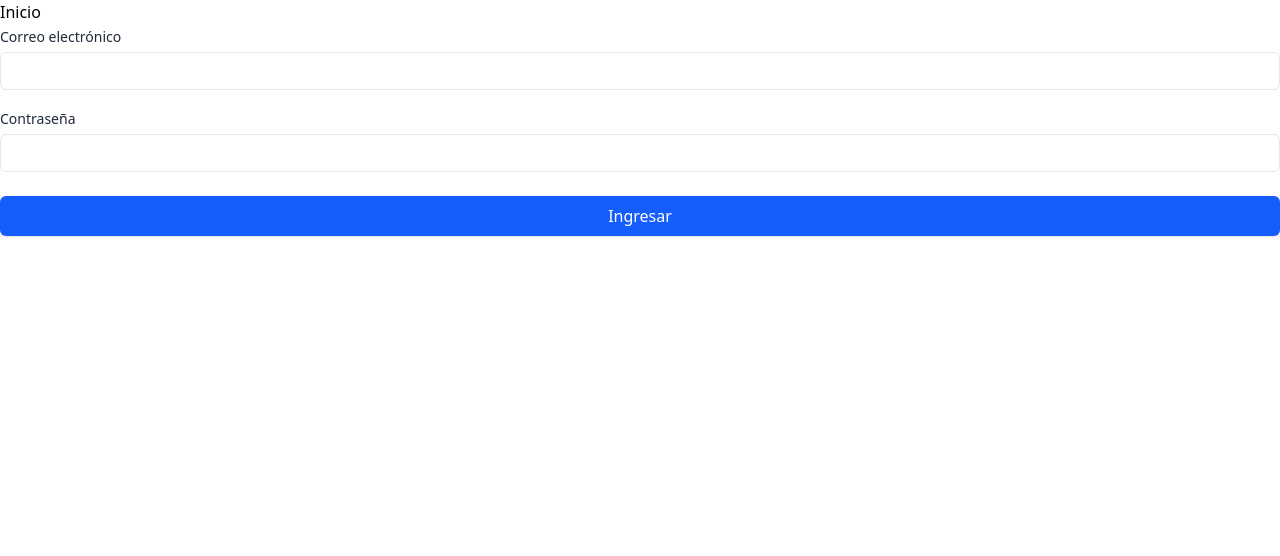
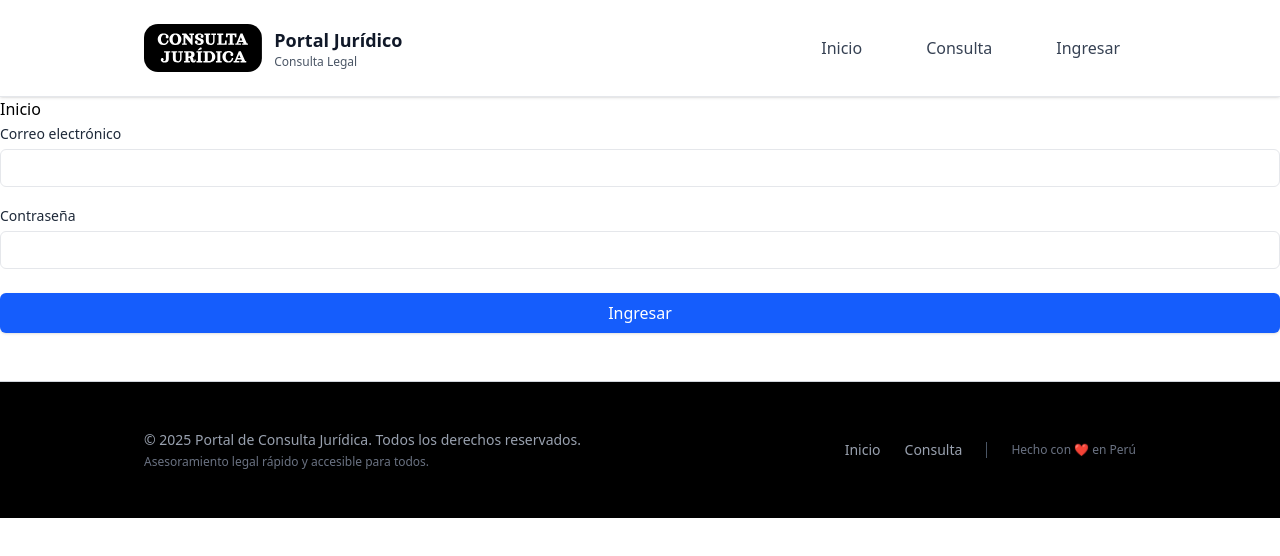
Before and after one commit to IvanGabrielYarupaitanRivera/portal-consulta-juridica, a SvelteKit app: page /ingresar in a window 1280 px wide. Shown: the top 556 px of the page. Built offline with nearby package versions, Linux system fonts and the light colour scheme; no server answers.

Commit message:
Agregar navegación móvil y mejoras en el encabezado del layout

```diff
--- a/src/routes/+layout.svelte
+++ b/src/routes/+layout.svelte
@@ -1,11 +1,27 @@
 <script lang="ts">
 	import '../app.css';
-	import favicon from '$lib/assets/favicon.svg';
 	import { invalidate } from '$app/navigation';
 	import { onMount } from 'svelte';
+	import { page } from '$app/state';
+	import { Menu } from '@lucide/svelte';
+	import Seo from '$lib/components/SEO.svelte';
+	import MobileNav from '$lib/components/MobileNav.svelte';
+	import logo from '$lib/assets/logo.svg';
 
 	let { data, children } = $props();
 	let { session, supabase } = $derived(data);
+
+	let mobileOpen = $state(false);
+
+	const navLinks = [
+		{ href: '/', label: 'Inicio' },
+		{ href: '/#consulta', label: 'Consulta' },
+		{ href: '/ingresar', label: 'Ingresar' }
+	];
+
+	function toggleMobile() {
+		mobileOpen = !mobileOpen;
+	}
 
 	onMount(() => {
 		const { data } = supabase.auth.onAuthStateChange((_, newSession) => {
@@ -17,8 +33,80 @@
 	});
 </script>
 
-<svelte:head>
-	<link rel="icon" href={favicon} />
-</svelte:head>
+<!-- Componente SEO -->
+<Seo />
 
-{@render children?.()}
+<header
+	class="sticky top-0 z-30 w-full border-b border-gray-200 bg-white/95 shadow-sm backdrop-blur-sm"
+>
+	<nav class="mx-auto flex max-w-5xl items-center justify-between px-4 py-3 lg:py-6">
+		<a href="/" class="flex cursor-pointer items-center gap-3">
+			<img src={logo} alt="Logo" class="h-12 w-auto" />
+
+			<div class="hidden sm:block">
+				<h1 class="text-lg font-bold text-gray-900">Portal Jurídico</h1>
+				<p class="text-xs text-gray-600">Consulta Legal</p>
+			</div>
+		</a>
+
+		<!-- Desktop nav -->
+		<ul class="hidden items-center gap-8 lg:flex">
+			{#each navLinks as { href, label }}
+				<li>
+					<a
+						{href}
+						aria-current={String(page.url.pathname) === href ? 'page' : undefined}
+						class="relative cursor-pointer px-4 py-2 font-medium text-gray-700 transition-all duration-200 after:absolute after:bottom-0 after:left-0 after:h-0.5 after:w-0 after:bg-yellow-500 after:transition-all after:duration-200 hover:text-yellow-600 hover:after:w-full"
+					>
+						{label}
+					</a>
+				</li>
+			{/each}
+		</ul>
+
+		<!-- Mobile menu button -->
+		<button
+			class="cursor-pointer rounded-lg p-2 text-gray-700 transition-colors hover:bg-gray-100 lg:hidden"
+			onclick={toggleMobile}
+			aria-label="Abrir menú"
+		>
+			<Menu class="h-6 w-6" />
+		</button>
+	</nav>
+
+	<MobileNav {navLinks} bind:mobileOpen />
+</header>
+
+<main>
+	{@render children?.()}
+</main>
+
+<footer class="mt-12 w-full border-t border-gray-300 bg-black">
+	<div
+		class="mx-auto flex max-w-5xl flex-col items-center justify-between gap-6 px-4 py-8 lg:flex-row lg:py-12"
+	>
+		<div class="text-center lg:text-left">
+			<p class="text-sm text-gray-400">
+				&copy; {new Date().getFullYear()} Portal de Consulta Jurídica. Todos los derechos reservados.
+			</p>
+			<p class="mt-1 text-xs text-gray-500">Asesoramiento legal rápido y accesible para todos.</p>
+		</div>
+
+		<nav class="flex flex-col items-center gap-4 lg:flex-row lg:gap-6">
+			<div class="flex gap-6">
+				<a
+					href="/"
+					class="cursor-pointer text-sm text-gray-400 transition-colors hover:text-yellow-500"
+					>Inicio</a
+				>
+				<a
+					href="/#consulta"
+					class="cursor-pointer text-sm text-gray-400 transition-colors hover:text-yellow-500"
+					>Consulta</a
+				>
+			</div>
+			<div class="h-px w-12 bg-gray-600 lg:h-4 lg:w-px"></div>
+			<p class="text-xs text-gray-500">Hecho con ❤️ en Perú</p>
+		</nav>
+	</div>
+</footer>
```
